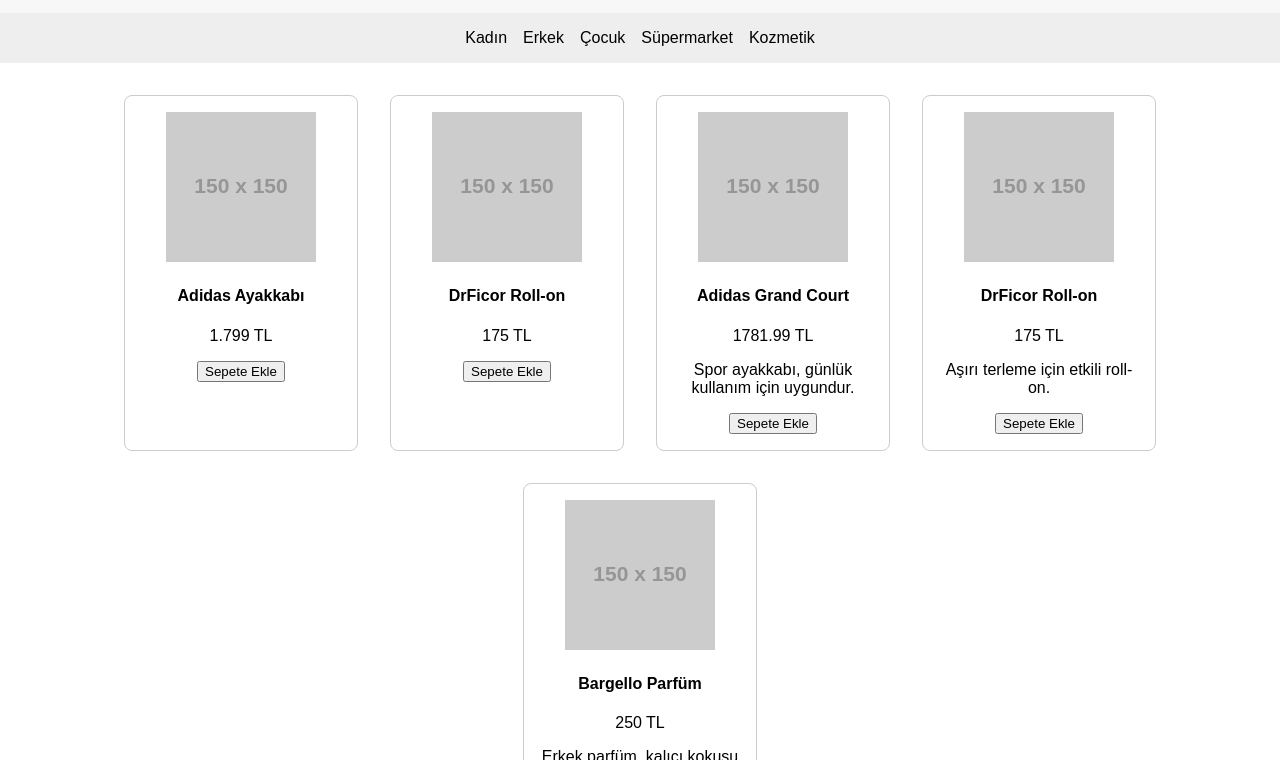
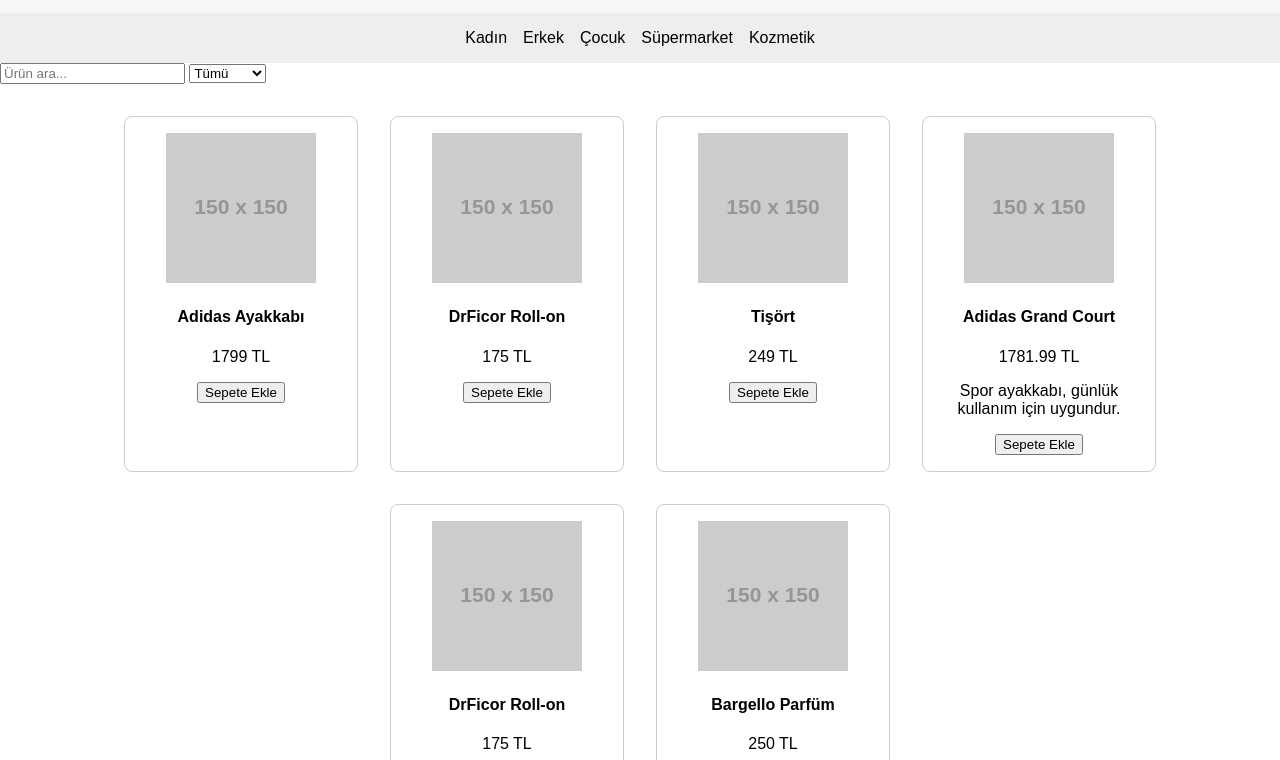
Before and after one commit to engnect/netlify-demo, a plain HTML site: page index.html in a window 1280 px wide. Shown: the part 40-800 px from the top of the page. Drawn offline with Linux system fonts and the light colour scheme; placeholder pictures from the web are drawn by us.

Commit message:
innerHTML, filter and DOMevents

```diff
--- a/index.html
+++ b/index.html
@@ -25,6 +25,15 @@
     <div>Süpermarket</div>
     <div>Kozmetik</div>
     <!-- İstersen simgeler de ekleyebiliriz -->
+  </section>
+  <section class="filters">
+    <input type="text" id="searchInput" placeholder="Ürün ara..." oninput="filterProducts()">
+
+    <select id="categoryFilter" onchange="filterProducts()">
+      <option value="">Tümü</option>
+      <option value="Giyim">Giyim</option>
+      <option value="Kozmetik">Kozmetik</option>
+    </select>
   </section>
 
   <!-- Ürün Listesi -->
--- a/script.js
+++ b/script.js
@@ -1,3 +1,39 @@
+const products = [
+    { id: 1, name: "Adidas Ayakkabı", price: 1799, category: "Giyim" },
+    { id: 2, name: "DrFicor Roll-on", price: 175, category: "Kozmetik" },
+    { id: 3, name: "Tişört", price: 249, category: "Giyim" }
+  ];
+function renderProducts(filteredProducts = products) {
+    const container = document.querySelector(".product-list");
+    container.innerHTML = "";
+
+    filteredProducts.forEach(p => {
+      const div = document.createElement("div");
+      div.className = "product-card";
+      div.innerHTML = `
+        <img src="https://placehold.co/150" alt="${p.name}">
+        <h4>${p.name}</h4>
+        <p>${p.price} TL</p>
+        <button onclick="addToCart(${p.id}, '${p.name}', ${p.price})">Sepete Ekle</button>
+      `;
+      container.appendChild(div);
+    });
+}
+document.addEventListener("DOMContentLoaded", () => renderProducts());
+
+function filterProducts() {
+    const search = document.getElementById("searchInput").value.toLowerCase();
+    const category = document.getElementById("categoryFilter").value;
+
+    const filtered = products.filter(p => {
+      const matchName = p.name.toLowerCase().includes(search);
+      const matchCategory = category ? p.category === category : true;
+      return matchName && matchCategory;
+    });
+
+    renderProducts(filtered);
+  }
+
 document.addEventListener("DOMContentLoaded", () => {
     const productList = document.querySelector(".product-list");
 
```
